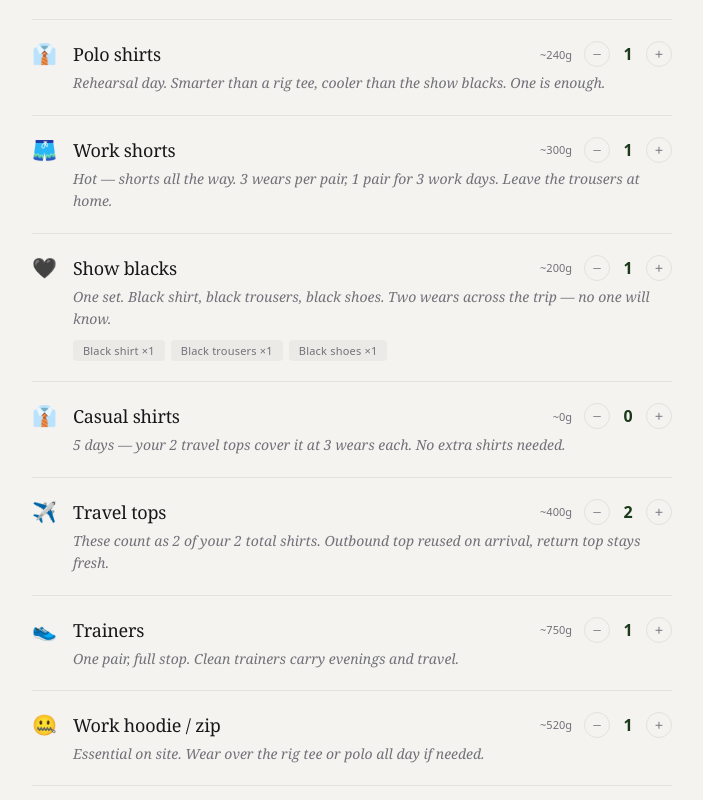
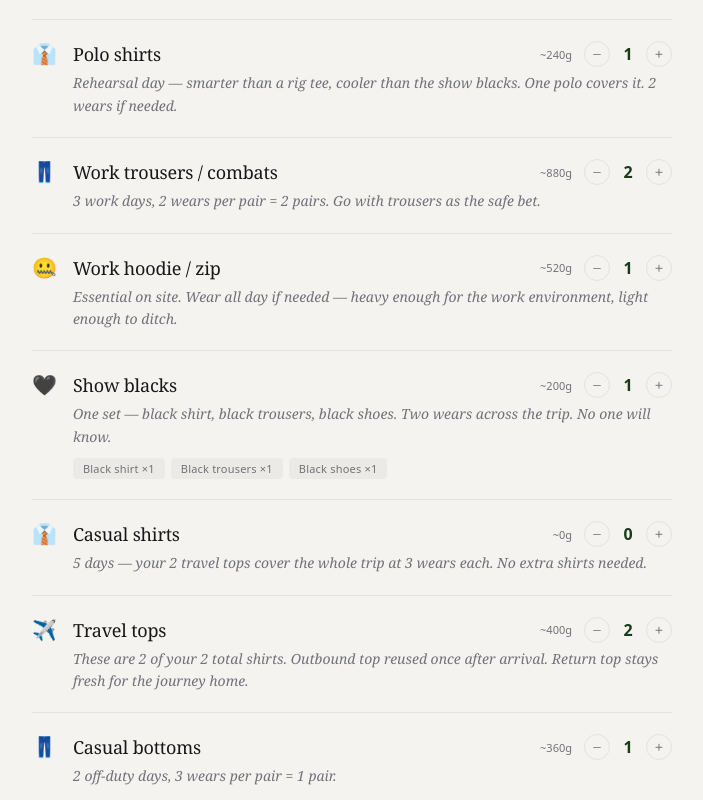
Before and after one commit to domissoundco/roadiepack, a Next.js app: page / in a window 1280 px wide. Shown: the part 1000-1800 px from the top of the page, without its empty margins (288-991 px from the left). Built offline with nearby package versions, Linux system fonts and the light colour scheme; no server answers.

Commit message:
Add files via upload

```diff
--- a/src/app/packing.js
+++ b/src/app/packing.js
@@ -81,281 +81,246 @@ const WEIGHTS = {
 const wFmt = (g) => g >= 1000 ? `${(g/1000).toFixed(1)}kg` : `${g}g`;
 
 function buildAdvisory({ totalDays, workDays, mode, band, weather }) {
-  const travelDays = totalDays >= 2 ? 2 : 1;
-  const casualDays = Math.max(0, totalDays - workDays - travelDays);
+  const travelDays  = totalDays >= 2 ? 2 : 1;
+  const casualDays  = Math.max(0, totalDays - workDays - travelDays);
+  const offDutyDays = casualDays + travelDays; // days not in work mode
+
   const isRain = band.includes("wet");
   const isHot  = band.startsWith("hot");
   const isWarm = band.startsWith("warm");
   const isMild = band.startsWith("mild");
   const isCool = band.startsWith("cool");
   const isCold = band.startsWith("cold");
+  const unknown = band === "unknown";
 
-  const wearDays = (days, wears) => Math.max(1, Math.ceil(days / wears));
   const cards = [];
 
+  // ── UNDERWEAR & SOCKS ─────────────────────────────────────
+  // 1 per day, always. Non-negotiable.
   cards.push({
     category: "Underwear & socks", qty: totalDays, emoji: "🩲",
-    reason: "One use each — no exceptions.",
+    reason: "One per day. Non-negotiable — no frequency traveller trick gets around this one.",
     weight: (WEIGHTS["Underwear"] + WEIGHTS["Socks"]) * totalDays,
   });
 
+  // ── WORKWEAR ──────────────────────────────────────────────
   if (mode !== "holiday" && workDays > 0) {
-    // ── WORKWEAR SECTION HEADER ────────────────
+    cards.push({ category: "__section_workwear", sectionLabel: "Workwear", isSection: true });
+
+    // TOPS
+    // Rig t-shirts: ALL modes with work days. Rule: ceil(workDays ÷ 2)
+    const rigTeeQty = Math.ceil(workDays / 2);
     cards.push({
-      category: "__section_workwear",
-      sectionLabel: "Workwear",
-      isSection: true,
+      category: "Rig t-shirts", qty: rigTeeQty, emoji: "👕",
+      reason: `${workDays} work day${workDays > 1 ? "s" : ""} ÷ 2 wears = ${rigTeeQty} tee${rigTeeQty > 1 ? "s" : ""}. ${isHot ? "Hot — a rig tee is all you need all day." : "Workhorses. Wear them hard, wash when you can."}`,
+      weight: WEIGHTS["Work t-shirts (rig)"] * rigTeeQty,
     });
 
-    // Corporate schedule logic:
-    // Rig days (heavy work) → rig t-shirt
-    // Rehearsal days → polo
-    // Show days → show blacks (handled separately)
-    // Load-out → rig t-shirt + shorts
-    // Rock & Roll: all rig t-shirts
-
-    if (mode === "corporate") {
-      // Estimate day types from workDays
-      // Show days: typically last 1–2 work days (1 if ≤3 work days, 2 if more)
-      const showDays      = workDays >= 4 ? 2 : workDays >= 2 ? 1 : 0;
-      const rehearsalDays = workDays >= 3 ? 1 : 0;
-      const rigDays       = Math.max(0, workDays - showDays - rehearsalDays);
-      // Load-out: if there are rig days, last rig day is also load-out (already counted)
-      // Rig tees: rig days + 1 for load-out day if trip is long enough
-      const hasLoadOut    = workDays >= 4;
-      const rigTeeDays    = rigDays + (hasLoadOut ? 1 : 0);
-      const rigTeeQty     = Math.max(0, Math.ceil(rigTeeDays / 2));
-      const poloQty       = rehearsalDays > 0 ? 1 : 0;
-
-      if (rigTeeQty > 0) {
-        cards.push({
-          category: "Rig t-shirts", qty: rigTeeQty, emoji: "👕",
-          reason: hasLoadOut
-            ? `Rig days + load-out. ${rigDays} rig day${rigDays !== 1 ? "s" : ""} plus load-out day = ${rigTeeDays} wearing occasions, 2 wears per tee. These are workhorses — wear them hard.`
-            : `${rigDays} rig day${rigDays !== 1 ? "s" : ""}, 2 wears per tee.`,
-          weight: WEIGHTS["Work t-shirts (rig)"] * rigTeeQty,
-        });
-      }
-
-      if (poloQty > 0) {
-        cards.push({
-          category: "Polo shirts", qty: poloQty, emoji: "👔",
-          reason: `Rehearsal day${rehearsalDays > 1 ? "s" : ""}. Smarter than a rig tee, cooler than the show blacks. ${poloQty === 1 ? "One is enough." : `${poloQty} covers you.`}`,
-          weight: 240 * poloQty,
-        });
-      }
-
-      if (rigTeeQty === 0 && poloQty === 0) {
-        // Very short trip — just a polo
-        cards.push({
-          category: "Polo shirts", qty: 1, emoji: "👔",
-          reason: "Short trip — one polo covers work days.",
-          weight: 240,
-        });
-      }
-
-    } else {
-      // Rock & Roll — all rig t-shirts
-      const rigTops = Math.ceil(workDays / 2);
+    // Polo shirts: Corporate only, for rehearsal days
+    // Rehearsal days = 1 if workDays ≥ 3, else 0
+    if (mode === "corporate" && workDays >= 3) {
+      const rehearsalDays = 1;
+      const poloQty = Math.ceil(rehearsalDays / 2);
       cards.push({
-        category: "Rig t-shirts", qty: rigTops, emoji: "👕",
-        reason: `${workDays} work day${workDays > 1 ? "s" : ""}, 2 wears per top. ${isHot ? "It's hot — keep it simple." : "Workhorses. Wear them hard."}`,
-        weight: WEIGHTS["Work t-shirts (rig)"] * rigTops,
+        category: "Polo shirts", qty: poloQty, emoji: "👔",
+        reason: "Rehearsal day — smarter than a rig tee, cooler than the show blacks. One polo covers it. 2 wears if needed.",
+        weight: 240 * poloQty,
       });
     }
 
-    // BOTTOMS — weather-driven
-    const workShortsQty   = Math.max(1, Math.ceil(workDays / 3));
-    const workTrousersQty = Math.max(1, Math.ceil(workDays / 2));
+    // BOTTOMS — weather drives shorts vs trousers, wear rules confirmed:
+    // Shorts: max 3 wears. Trousers/smarts: max 2 wears.
+    const shortsDays    = Math.ceil(workDays / 3);
+    const trousersDays  = Math.ceil(workDays / 2);
 
-    if (isCold) {
+    if (isHot) {
+      // Hot: shorts only, no trousers
       cards.push({
-        category: "Work trousers / combats", qty: workTrousersQty, emoji: "👖",
-        reason: `It's cold — work shorts stay at home. ${workTrousersQty} pair${workTrousersQty > 1 ? "s" : ""} of combats or work trousers, 2 wears each.`,
-        weight: WEIGHTS["Rig trousers"] * workTrousersQty,
+        category: "Work shorts", qty: shortsDays, emoji: "🩳",
+        reason: `${workDays} work days, 3 wears per pair = ${shortsDays} pair${shortsDays > 1 ? "s" : ""}. Hot — shorts all the way, leave trousers at home.`,
+        weight: WEIGHTS["Rig shorts"] * shortsDays,
+      });
+    } else if (isWarm || isMild) {
+      // Warm/mild: shorts main, one pair of combats in case
+      cards.push({
+        category: "Work shorts", qty: shortsDays, emoji: "🩳",
+        reason: `${workDays} work days, 3 wears per pair = ${shortsDays} pair${shortsDays > 1 ? "s" : ""}. ${isWarm ? "Warm" : "Mild"} — shorts are the call on site.`,
+        weight: WEIGHTS["Rig shorts"] * shortsDays,
+      });
+      cards.push({
+        category: "Work trousers / combats", qty: 1, emoji: "👖",
+        reason: "One pair of combats. Colder days, smarter moments, load-in with kit. Worth the space every time.",
+        weight: WEIGHTS["Rig trousers"],
       });
     } else if (isCool) {
+      // Cool: trousers main, shorts optional if rig is heated
       cards.push({
-        category: "Work trousers / combats", qty: workTrousersQty, emoji: "👖",
-        reason: `Cool forecast — trousers over shorts for work. ${workTrousersQty} pair${workTrousersQty > 1 ? "s" : ""}, 2 wears each. Pack shorts too if the rig is heated indoors.`,
-        weight: WEIGHTS["Rig trousers"] * workTrousersQty,
+        category: "Work trousers / combats", qty: trousersDays, emoji: "👖",
+        reason: `${workDays} work days, 2 wears per pair = ${trousersDays} pair${trousersDays > 1 ? "s" : ""}. Cool forecast — trousers over shorts on site.`,
+        weight: WEIGHTS["Rig trousers"] * trousersDays,
       });
       cards.push({
         category: "Work shorts (optional)", qty: 1, emoji: "🩳",
-        reason: "One pair if the work environment is warm indoors. Drop them if you don't need both.",
+        reason: "One pair in the bag if the venue is warm indoors. Drop them if the forecast doesn't warm up.",
         weight: WEIGHTS["Rig shorts"],
       });
-    } else if (isMild || isWarm) {
+    } else {
+      // Cold or unknown: trousers only
       cards.push({
-        category: "Work shorts", qty: workShortsQty, emoji: "🩳",
-        reason: `${workDays} work days, 3 wears per pair. Mild/warm — shorts are the call.`,
-        weight: WEIGHTS["Rig shorts"] * workShortsQty,
+        category: "Work trousers / combats", qty: trousersDays, emoji: "👖",
+        reason: `${workDays} work days, 2 wears per pair = ${trousersDays} pair${trousersDays > 1 ? "s" : ""}. ${isCold ? "Cold — shorts stay at home." : "Go with trousers as the safe bet."}`,
+        weight: WEIGHTS["Rig trousers"] * trousersDays,
       });
+    }
+
+    // Work hoodie / zip — site layer, not an evening layer
+    if (!isHot) {
       cards.push({
-        category: "Work trousers / combats", qty: 1, emoji: "👖",
-        reason: "One pair of combats in the bag. Colder days, smarter moments, or just a change. Worth the space.",
-        weight: WEIGHTS["Rig trousers"],
+        category: "Work hoodie / zip", qty: 1, emoji: "🤐",
+        reason: isWarm
+          ? "A lightweight zip for site. Mornings on the rig can catch you out. One does the whole trip."
+          : isMild
+            ? "Site layer over the rig tee or polo. Keeps you warm without getting in the way."
+            : "Essential on site. Wear all day if needed — heavy enough for the work environment, light enough to ditch.",
+        weight: 520,
       });
-    } else {
-      // Hot
+    }
+
+    // Show blacks — corporate only, 2 wears per set
+    if (mode === "corporate") {
+      const showQty = workDays > 4 ? 2 : 1;
       cards.push({
-        category: "Work shorts", qty: workShortsQty, emoji: "🩳",
-        reason: `Hot — shorts all the way. 3 wears per pair, ${workShortsQty} pair${workShortsQty > 1 ? "s" : ""} for ${workDays} work days. Leave the trousers at home.`,
-        weight: WEIGHTS["Rig shorts"] * workShortsQty,
+        category: "Show blacks", qty: showQty, emoji: "🖤",
+        reason: showQty === 1
+          ? "One set — black shirt, black trousers, black shoes. Two wears across the trip. No one will know."
+          : "Two sets for the longer run. Still 2 wears from each.",
+        weight: (WEIGHTS["Black shirt"] + WEIGHTS["Black trousers"] + WEIGHTS["Black shoes"]) * showQty,
+        items: showQty === 1
+          ? ["Black shirt ×1", "Black trousers ×1", "Black shoes ×1"]
+          : ["Black shirt ×2", "Black trousers ×2", "Black shoes ×1"],
       });
     }
   }
 
-  if (mode === "corporate" && workDays > 0) {
-    const qty = workDays > 4 ? 2 : 1;
-    cards.push({
-      category: "Show blacks", qty, emoji: "🖤",
-      reason: qty === 1
-        ? "One set. Black shirt, black trousers, black shoes. Two wears across the trip — no one will know."
-        : "Two sets for a longer run. Still get 2 wears from each.",
-      weight: (WEIGHTS["Black shirt"] + WEIGHTS["Black trousers"] + WEIGHTS["Black shoes"]) * qty,
-      items: qty === 1
-        ? ["Black shirt ×1", "Black trousers ×1", "Black shoes ×1"]
-        : ["Black shirt ×2", "Black trousers ×2", "Black shoes ×1"],
-    });
-  }
+  // ── CASUAL / OFF-DUTY ────────────────────────────────────
+  // Shirt pool: ceil(totalDays ÷ 3) total shirts targeting 3 wears each.
+  // Travel tops (2) are already in that pool.
+  // Extra shirts to pack = pool − 2. No cap — 30 day tour needs what it needs.
+  const shirtPool    = Math.ceil(totalDays / 3);
+  const casualQty    = Math.max(0, shirtPool - 2);
+  const totalShirts  = casualQty + 2;
 
-  // ── OFF-DUTY / TRAVEL SHIRTS ─────────────────────────────
-  // Rule: target 3 wears per tee (can stretch to 2 if needed).
-  // Travel tops (2) are already in the bag and count as shirts.
-  // Total pool = ceil(totalDays ÷ 3). Extra shirts = pool − 2 travel tops.
-  // No hard cap — 30-day trip needs what it needs.
-
-  const shirtPool        = Math.ceil(totalDays / 3);
-  const travelTopCredit  = 2;
-  const casualQty        = Math.max(0, shirtPool - travelTopCredit);
-  const totalShirts      = casualQty + travelTopCredit;
-
-  const casualReason = casualQty === 0
-    ? `${totalDays} days — your 2 travel tops cover it at 3 wears each. No extra shirts needed.`
-    : `${totalDays} days needs ${totalShirts} shirts total at 3 wears each. Travel tops are 2 of those — pack ${casualQty} more.${isHot ? " Hot out, so aim for 2 wears max rather than 3." : ""}`;
+  const shirtNote = isHot
+    ? ` Hot weather — aim for 2 wears not 3 if you're sweating.`
+    : "";
 
   cards.push({
     category: "Casual shirts", qty: casualQty, emoji: "👔",
-    reason: casualReason,
+    reason: casualQty === 0
+      ? `${totalDays} days — your 2 travel tops cover the whole trip at 3 wears each. No extra shirts needed.${shirtNote}`
+      : `${totalDays} days ÷ 3 wears = ${shirtPool} shirts total. Travel tops are 2 of those — pack ${casualQty} more.${shirtNote}`,
     weight: WEIGHTS["Casual shirts"] * casualQty,
   });
 
   cards.push({
     category: "Travel tops", qty: 2, emoji: "✈️",
-    reason: `These count as ${travelTopCredit} of your ${totalShirts} total shirts. Outbound top reused on arrival, return top stays fresh.`,
+    reason: `These are ${travelDays === 1 ? "1" : "2"} of your ${totalShirts} total shirts. Outbound top reused once after arrival. Return top stays fresh for the journey home.`,
     weight: WEIGHTS["Casual shirts"] * 2,
   });
 
-  // ── CASUAL BOTTOMS — day/evening specific ─────────────────
-  const casualBottomDays = mode === "holiday" ? totalDays : casualDays + travelDays;
-  const casualBottomQty  = Math.max(1, Math.ceil(casualBottomDays / 3));
+  // CASUAL BOTTOMS — 3 wears per pair. Weather drives type.
+  const bottomQty = Math.max(1, Math.ceil(offDutyDays / 3));
 
-  // Shorts for hot/warm, chinos/smart trousers for mild, jeans/warmer for cool/cold
   if (isHot || isWarm) {
     cards.push({
-      category: "Casual shorts", qty: casualBottomQty, emoji: "🩳",
-      reason: `Shorts for off-hours and travel. 3 wears per pair, ${casualBottomQty} pair${casualBottomQty > 1 ? "s" : ""} covers ${casualBottomDays} casual days.`,
-      weight: WEIGHTS["Casual bottoms"] * casualBottomQty,
+      category: "Casual shorts", qty: bottomQty, emoji: "🩳",
+      reason: `${offDutyDays} off-duty days, 3 wears per pair = ${bottomQty} pair${bottomQty > 1 ? "s" : ""}.`,
+      weight: WEIGHTS["Rig shorts"] * bottomQty,
     });
-    // Suggest one pair of evening trousers for smarter dinners
     if (totalDays >= 4) {
       cards.push({
         category: "Evening chinos / smart trousers", qty: 1, emoji: "👖",
-        reason: "One pair of smarter trousers for a nicer dinner or a cooler evening. Shorts every night gets old fast.",
+        reason: "One smarter pair for nicer dinners or cooler evenings. Shorts every night gets old fast.",
         weight: 400,
       });
     }
   } else if (isMild) {
     cards.push({
-      category: "Chinos / smart casual trousers", qty: casualBottomQty, emoji: "👖",
-      reason: `Mild evenings — chinos or smart casual trousers. 3 wears per pair, ${casualBottomQty} pair${casualBottomQty > 1 ? "s" : ""}. Covers travel and days off smartly.`,
-      weight: 400 * casualBottomQty,
+      category: "Chinos / smart casual trousers", qty: bottomQty, emoji: "👖",
+      reason: `${offDutyDays} off-duty days, 3 wears per pair = ${bottomQty} pair${bottomQty > 1 ? "s" : ""}. Chinos are the move — casual enough for travel, smart enough for dinner.`,
+      weight: 400 * bottomQty,
     });
   } else if (isCool) {
     cards.push({
-      category: "Jeans / smart trousers", qty: casualBottomQty, emoji: "👖",
-      reason: `Cool evenings — jeans or smart trousers, ${casualBottomQty} pair${casualBottomQty > 1 ? "s" : ""}. Jeans go 3 wears without question. Warmer and smarter than chinos in the cold.`,
-      weight: 600 * casualBottomQty,
+      category: "Jeans / smart trousers", qty: bottomQty, emoji: "👖",
+      reason: `${offDutyDays} off-duty days, 3 wears per pair = ${bottomQty} pair${bottomQty > 1 ? "s" : ""}. Jeans go 3 wears without question. Warmer and smarter than chinos in the cool.`,
+      weight: 600 * bottomQty,
     });
   } else if (isCold) {
     cards.push({
-      category: "Jeans / insulated trousers", qty: casualBottomQty, emoji: "👖",
-      reason: `Cold — heavyweight jeans or lined trousers. ${casualBottomQty} pair${casualBottomQty > 1 ? "s" : ""}. Wear your warmest pair on the plane.`,
-      weight: 700 * casualBottomQty,
+      category: "Jeans / insulated trousers", qty: bottomQty, emoji: "👖",
+      reason: `${offDutyDays} off-duty days, 3 wears per pair = ${bottomQty} pair${bottomQty > 1 ? "s" : ""}. Heavyweight jeans or lined trousers. Wear your warmest pair on the plane.`,
+      weight: 700 * bottomQty,
+    });
+  } else {
+    // Unknown / mild default
+    cards.push({
+      category: "Casual bottoms", qty: bottomQty, emoji: "👖",
+      reason: `${offDutyDays} off-duty days, 3 wears per pair = ${bottomQty} pair${bottomQty > 1 ? "s" : ""}.`,
+      weight: WEIGHTS["Casual bottoms"] * bottomQty,
     });
   }
 
-  // ── JUMPERS — 4 wears per jumper off-duty ────────────────
-  // (handled per band in the outerwear section below, but quantity calculated here)
-
+  // TRAINERS — one pair, always
   cards.push({
     category: "Trainers", qty: 1, emoji: "👟",
-    reason: (isCold || isCool)
+    reason: isCold || isCool
       ? "One pair. Wear your heaviest on the plane — saves bag space."
-      : "One pair, full stop. Clean trainers carry evenings and travel.",
+      : "One pair. Clean trainers do evenings, travel, and casual days without a second pair.",
     weight: WEIGHTS["Trainers"],
   });
 
-  // ── WORK HOODIE / ZIP — site layer ────────
-  if (mode !== "holiday" && workDays > 0 && !isHot) {
-    cards.push({
-      category: "Work hoodie / zip", qty: 1, emoji: "🤐",
-      reason: isWarm
-        ? "A lightweight zip for site. Mornings and evenings on the rig can be cooler than you expect. One does the whole trip."
-        : isMild
-          ? "Site layer — zip or pull-over hoodie over the rig tee or polo. Keeps you warm without getting in the way."
-          : "Essential on site. Wear over the rig tee or polo all day if needed.",
-      weight: 520,
-    });
-  }
-
-  // ── WATERPROOF ────────────────────────────
+  // ── LAYERS & OUTERWEAR ────────────────────────────────────
+  // Waterproof — rain flag
   if (isRain) {
     cards.push({
       category: "Packable waterproof", qty: 1, emoji: "🌧️",
       reason: isHot
         ? "Rain in the heat — a packable shell folds to nothing and saves a soaking."
         : (isMild || isWarm)
-          ? "Rain expected — waterproof handles rain and wind. One layer, two jobs."
-          : "Wet and cold is the worst combination. Shell on top, everything warm underneath.",
-      weight: WEIGHTS["Waterproof jacket"],
+          ? "Rain expected — handles both rain and wind. One layer, two jobs."
+          : "Wet and cold is the worst combination. Shell on top, warm layers underneath.",
+      weight: WEIGHTS["Packable waterproof"],
     });
   }
 
-  // ── CASUAL EVENING LAYERS — jumpers at 4 wears each ──────
-  // Jumper occasions = same as casual shirt off-duty pool
-  const jumperOccasions  = mode === "holiday" ? totalDays : (workDays + casualDays + travelDays);
-  const jumperQty        = Math.max(1, Math.ceil(jumperOccasions / 4));
+  // JUMPERS — 4 wears each across the whole trip (work evenings + days off).
+  // You wear a jumper in the evenings regardless of whether it's a work day.
+  // So: totalDays ÷ 4, not just off-duty days.
+  const jumperQty = Math.max(1, Math.ceil(totalDays / 4));
 
   if (isHot) {
     cards.push({
       category: "Summer jumper / light knit", qty: 1, emoji: "🌙",
-      reason: "Even in the heat, evenings drop off. A thin cotton or linen knit — looks sharp, weighs nothing. One is all you need.",
+      reason: "Evenings drop off even in the heat. A thin cotton or linen knit over a shirt — looks sharp, weighs nothing.",
       weight: 280,
     });
-  }
-
-  if (isWarm) {
+  } else if (isWarm) {
     cards.push({
-      category: "Lightweight jumper", qty: jumperQty, emoji: "🧥",
-      reason: `Warm days, cooler evenings. A merino or fine-knit lightweight jumper. 4 wears each — ${jumperQty} cover${jumperQty === 1 ? "s" : ""} the trip.`,
+      category: `Lightweight jumper${jumperQty > 1 ? "s" : ""}`, qty: jumperQty, emoji: "🧥",
+      reason: `${totalDays} days ÷ 4 wears per jumper = ${jumperQty}. Warm days, cooler evenings — a merino or fine-knit lightweight jumper. Smart enough for dinner, 4 wears without question.`,
       weight: 340 * jumperQty,
     });
-  }
-
-  if (isMild) {
+  } else if (isMild) {
     cards.push({
-      category: "Mid-weight jumper", qty: jumperQty, emoji: "🧶",
-      reason: `Mild — a proper mid-weight knit for evenings. 4 wears per jumper, ${jumperQty} for ${jumperOccasions} occasions. Merino if you have it.`,
+      category: `Mid-weight jumper${jumperQty > 1 ? "s" : ""}`, qty: jumperQty, emoji: "🧶",
+      reason: `${totalDays} days ÷ 4 wears per jumper = ${jumperQty}. Mild evenings need a proper mid-weight knit. Merino handles 4 wears without smelling.`,
       weight: 420 * jumperQty,
     });
-  }
-
-  if (isCool) {
+  } else if (isCool) {
     cards.push({
-      category: "Jumper / knitwear", qty: jumperQty, emoji: "🧶",
-      reason: `Cool evenings — a proper knit, ${jumperQty} at 4 wears each. Under a jacket, over a shirt, looks put together.`,
+      category: `Jumper / knitwear`, qty: jumperQty, emoji: "🧶",
+      reason: `${totalDays} days ÷ 4 wears per jumper = ${jumperQty}. Under a jacket, over a shirt — looks put together. Merino is your friend here.`,
       weight: 480 * jumperQty,
     });
     cards.push({
@@ -363,12 +328,10 @@ function buildAdvisory({ totalDays, workDays, mode, band, weather }) {
       reason: "Fleece, light down, or smart bomber over the jumper. Wear on the plane if it's bulky.",
       weight: 580,
     });
-  }
-
-  if (isCold) {
+  } else if (isCold) {
     cards.push({
-      category: "Heavy knit jumper", qty: jumperQty, emoji: "🧶",
-      reason: `A thick knit — wool or heavy merino. Under the coat, over a shirt. ${jumperQty} at 4 wears each covers ${jumperOccasions} off-duty occasions.`,
+      category: `Heavy knit jumper${jumperQty > 1 ? "s" : ""}`, qty: jumperQty, emoji: "🧶",
+      reason: `${totalDays} days ÷ 4 wears per jumper = ${jumperQty}. Heavy merino or wool. Under the coat, over a shirt — works for an evening indoors without the coat on.`,
       weight: 600 * jumperQty,
     });
     cards.push({
@@ -378,55 +341,51 @@ function buildAdvisory({ totalDays, workDays, mode, band, weather }) {
     });
     cards.push({
       category: "Base layer top", qty: 1, emoji: "🧤",
-      reason: "Thin merino thermal under everything. One is enough — merino handles 3+ wears without issue.",
+      reason: "Thin merino thermal under everything. Merino handles 3+ wears without smelling.",
       weight: WEIGHTS["Base layer top"],
+    });
+  } else if (unknown) {
+    // No weather yet — suggest a mid-weight jumper as a sensible default
+    cards.push({
+      category: `Mid-weight jumper${jumperQty > 1 ? "s" : ""}`, qty: jumperQty, emoji: "🧶",
+      reason: `${totalDays} days ÷ 4 wears = ${jumperQty}. Add a destination to get a weather-specific suggestion.`,
+      weight: 420 * jumperQty,
     });
   }
 
-  // ── THERMALS — avg temp at or below 0°C ──────────────────
+  // Thermals — when avg temp ≤ 0°C
   if (weather && weather.avgTemp <= 0) {
     cards.push({
       category: "Thermal set (top + bottoms)", qty: 1, emoji: "🌡️",
-      reason: `Average temperature is ${weather.avgTemp}°C — proper thermals under everything, not just a base layer top. A thermal top and long-john bottoms. Merino or synthetic, worn every day under your clothes.`,
+      reason: `Average temperature is ${weather.avgTemp}°C. Proper thermals — a top and long-john bottoms — worn every day under your clothes. Merino or synthetic, non-negotiable at these temperatures.`,
       weight: 380,
     });
   }
 
-  // ── SWIM / HOT WEATHER SECTION ────────────────────────────
+  // ── SUN & WATER ───────────────────────────────────────────
   if (isHot || isWarm) {
-    cards.push({
-      category: "__section_swim",
-      sectionLabel: "Sun & Water",
-      isSection: true,
-    });
+    cards.push({ category: "__section_swim", sectionLabel: "Sun & Water", isSection: true });
     cards.push({
       category: "Swimwear", qty: 1, emoji: "🩱",
-      reason: isHot
-        ? "It's hot. Pool, beach, rooftop — you'll want it. Weighs nothing."
-        : "Warm enough that a pool or beach is on the cards. One pair, takes up no space.",
+      reason: isHot ? "It's hot. Pool, beach, rooftop — you'll want it." : "Warm enough that a pool or beach is on the cards. Takes up no space.",
       weight: WEIGHTS["Swimwear"],
     });
     cards.push({
       category: "Flip flops", qty: 1, emoji: "🩴",
-      reason: "Pool, beach, hotel room, hosing down after a hot day. A pair of Havaianas weighs 200g and earns its place every time.",
+      reason: "Pool, beach, hotel room, hosing off after a hot rig day. A pair of Havaianas weighs 200g and earns its place every time.",
       weight: 200,
     });
   }
 
+  // ── TOILETRY BAG ──────────────────────────────────────────
   const TOILETRY_OPTIONS = {
     mini:    { label: "Mini bag",      desc: "Day bag / personal item. Basics only — deodorant, toothbrush, cleanser. No liquids over 30ml.", weight: 280, emoji: "🧴" },
     carryon: { label: "Carry-on bag",  desc: "100ml liquids rule. Pre-packed with refillable bottles, solid deodorant, mini toothpaste. Never repack from scratch — keep it ready to go.", weight: 650, emoji: "🪥" },
     full:    { label: "Full wash bag", desc: "Checked luggage — no restrictions. Full-size everything. Only worth it if you're checking in anyway.", weight: 1400, emoji: "🛁" },
   };
-
   cards.push({
-    category: "Toiletry bag",
-    isToletryCta: true,
-    emoji: "🪥",
-    options: TOILETRY_OPTIONS,
-    weight: 0,
-    qty: 1,
-    reason: "",
+    category: "Toiletry bag", isToletryCta: true, emoji: "🪥",
+    options: TOILETRY_OPTIONS, weight: 0, qty: 1, reason: "",
   });
 
   return { cards };
```
